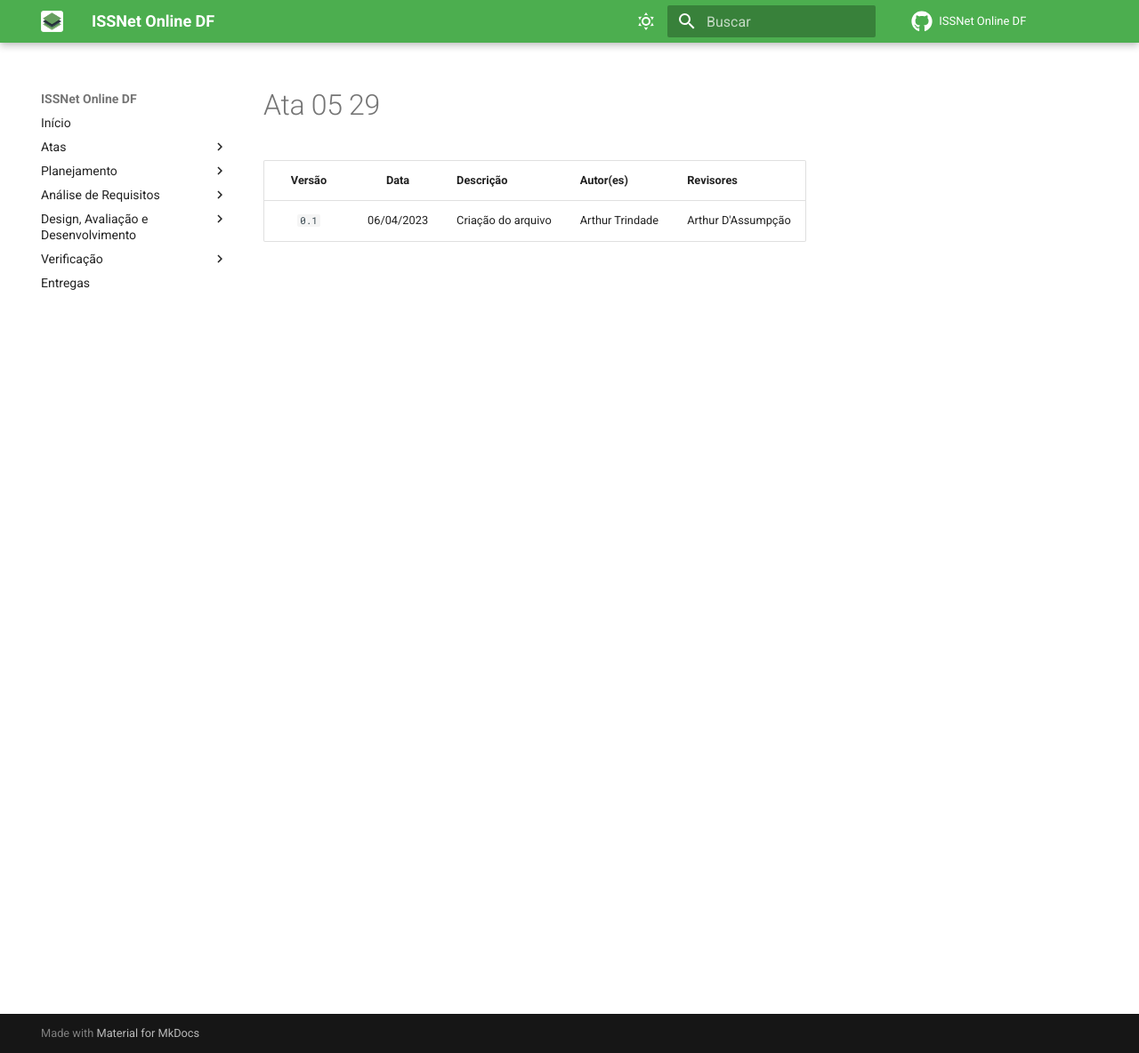
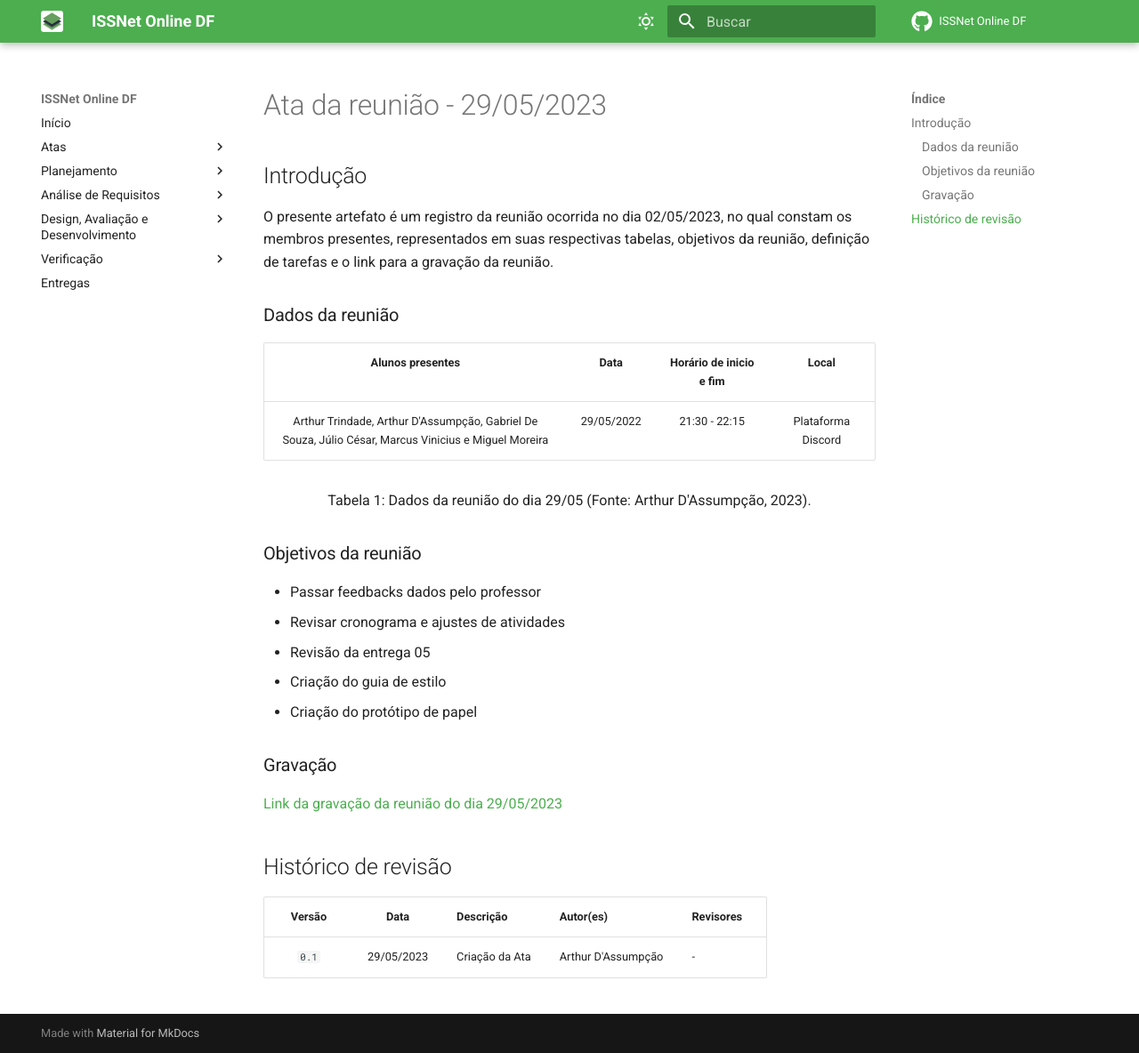
Before and after one commit to Interacao-Humano-Computador/2023.1-ISSNet, an MkDocs documentation site: the page built from gitpages/docs/atas/ata_05_29.md, in a window 1280 px wide and 1184 px high. Shown: the whole window at 89% size. Built offline with MkDocs 1.6.1 and Material for MkDocs 9.7.7, drawn with Linux system fonts in a browser that asks for light colours; comment, search, counter and statistics services are not loaded.

Commit message:
Update ata_05_29.md

```diff
--- a/gitpages/docs/atas/ata_05_29.md
+++ b/gitpages/docs/atas/ata_05_29.md
@@ -1,3 +1,35 @@
+# Ata da reunião - 29/05/2023
+## Introdução
+
+O presente artefato é um registro da reunião ocorrida no dia 02/05/2023, no qual constam os membros presentes, representados em suas respectivas tabelas, objetivos da reunião, definição de tarefas e o link para a gravação da reunião.
+
+### Dados da reunião
+
+|                                    Alunos presentes                                     |    Data    | Horário de inicio e fim |      Local       |
+| :-------------------------------------------------------------------------------------: | :--------: | :---------------------: | :--------------: |
+| Arthur Trindade, Arthur D'Assumpção, Gabriel De Souza, Júlio César, Marcus Vinicius e Miguel Moreira | 29/05/2022 | 21:30 - 22:15 | Plataforma Discord |
+
+<div style="text-align: center">
+<p> Tabela 1: Dados da reunião do dia 29/05 (Fonte: Arthur D'Assumpção, 2023). </p>
+</div>
+
+### Objetivos da reunião
+
+- Passar feedbacks dados pelo professor
+- Revisar cronograma e ajustes de atividades
+- Revisão da entrega 05
+- Criação do guia de estilo
+- Criação do protótipo de papel
+
+
+
+### Gravação
+
+[Link da gravação da reunião do dia 29/05/2023](https://youtu.be/aNpdHYkpyV8)
+
+
+## Histórico de revisão
+
 | Versão     | Data        | Descrição            | Autor(es)                  | Revisores          |
 | :--------: | :---------: | -------------------- | -------------------------- | ------------------ |
-| `0.1`      |  06/04/2023 | Criação do arquivo   | Arthur Trindade            | Arthur D'Assumpção |
+| `0.1`      |  29/05/2023 | Criação da Ata       | Arthur D'Assumpção         | -                  |
```
